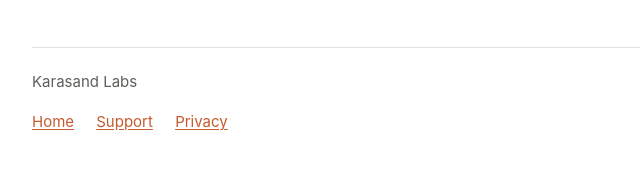
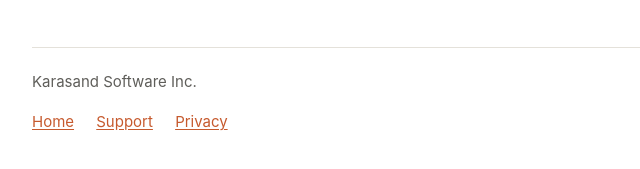
Before and after one commit to anurmamedov/cashleak, a plain HTML site: page docs/index.html in a window 1280 px wide. Shown: the part 1017-1186 px from the top of the page, 268-908 px from the left. Drawn offline with Linux system fonts and the light colour scheme.

Commit message:
Name the legal entity in the privacy policy
karasandlabs.com's own footer reads 'Karasand Software Inc.' — that's the
entity responsible for the data, and the one a privacy policy has to name.
Karasand Labs is the trading name.

Also corrects BUILD_PLAN: the repo is public, not private, so the GitHub
privacy URL resolves. Noted that making it private later would break the
store listing.

```diff
--- a/docs/index.html
+++ b/docs/index.html
@@ -44,7 +44,7 @@
 <p>The trade-off is stated honestly in the app: expect roughly 40–60% automatic capture. The rest takes seconds to add.</p>
 
 <footer>
-  <p>Karasand Labs</p>
+  <p>Karasand Software Inc.</p>
   <a href="index.html">Home</a>
   <a href="support.html">Support</a>
   <a href="https://github.com/anurmamedov/cashleak/blob/main/PRIVACY.md">Privacy</a>
```
Also changed, not shown: docs/support.html (+1 -1 lines), 2 other files.
